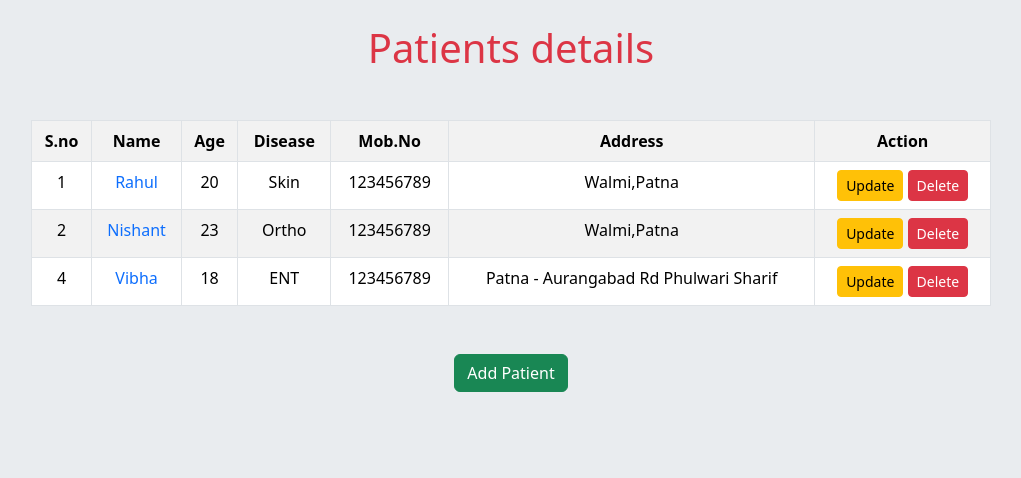
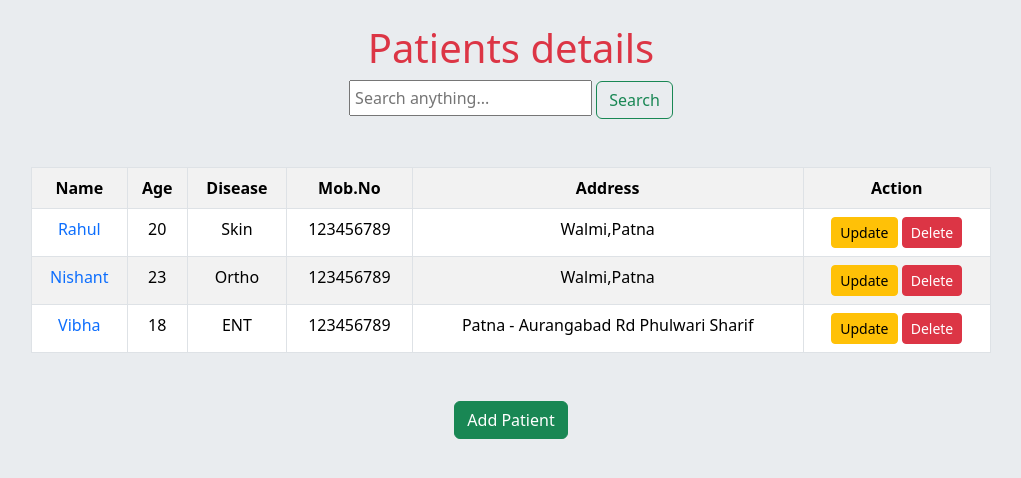
Before and after one commit to nishantkr316/Hospital-Management-System-HMS-, a Django app: page /patients/ in a window 1280 px wide. Shown: the part 75-553 px from the top of the page, without its empty margins (129-1150 px from the left). Run offline with Django 5.2, Linux system fonts and the light colour scheme; a user stored in the database is signed in; data comes from the database, SQL or seed files in the repository; both versions use the stored data as it was after the commit.

Commit message:
Add search features

```diff
--- a/HospitalManagementSystem/hospital/templates/appointment.html
+++ b/HospitalManagementSystem/hospital/templates/appointment.html
@@ -1,6 +1,11 @@
 {% extends 'base.html' %}
 {% block content %}
 <center><h1 class="text-danger">Appointments</h1>
+        <form action="" method="get">
+            <input type="text" placeholder="Search anything..." name="q" class="p-1">
+            <button class="btn btn-outline-success">Search</button>
+        </form>
+
     <table class="table w-75 table-striped table-bordered table-hover text-center my-5">
         <tr>
             <th>Doctor</th>
--- a/HospitalManagementSystem/hospital/templates/doctor.html
+++ b/HospitalManagementSystem/hospital/templates/doctor.html
@@ -1,6 +1,11 @@
 {% extends 'base.html' %}
 {% block content %}
 <center><h1 class="text-danger">Doctors details</h1>
+
+    <form action="" method="get">
+        <input type="text" placeholder="Search anything..." name="q" class="p-1">
+        <button class="btn btn-outline-success">Search</button>
+    </form>
 
     <table class="table w-75 table-striped table-bordered table-hover text-center my-5">
         <tr>
--- a/HospitalManagementSystem/hospital/templates/patapp.html
+++ b/HospitalManagementSystem/hospital/templates/patapp.html
@@ -1,6 +1,11 @@
 {% extends 'base.html' %}
 {% block content %}
     <center><h1 class="text-primary">Patient Appointments</h1></center>
+        <form action="" method="get">
+            <input type="text" placeholder="Search anything..." name="q" class="p-1">
+            <button class="btn btn-outline-success">Search</button>
+        </form>
+    </center>
     <h3>Appointments for {{ patient.name }}</h3>
     <table class="table table-striped table-bordered table-hover text-center">
         <tr>
--- a/HospitalManagementSystem/hospital/templates/patient.html
+++ b/HospitalManagementSystem/hospital/templates/patient.html
@@ -2,8 +2,11 @@
 {% block content %}
     <center>
         <h1 class="text-danger">Patients details</h1>
+        <form action="" method="get">
+            <input type="text" placeholder="Search anything..." name="q" class="p-1">
+            <button class="btn btn-outline-success">Search</button>
+        </form>
         <table  class="table w-75 table-striped table-bordered  table-hover text-center my-5">
-            <th>S.no</th>
             <th>Name</th>
             <th>Age</th>
             <th>Disease</th>
@@ -13,7 +16,6 @@
 
             {% for patient in patients %}
                 <tr>
-                    <td>{{ patient.id }}</td>
                     <td><a href="{% url 'patient_appointments' patient.id %}" class="text-decoration-none">{{ patient.name }}</a></td>
                     <td>{{ patient.age }}</td>
                     <td>{{ patient.disease }}</td>
--- a/HospitalManagementSystem/hospital/views.py
+++ b/HospitalManagementSystem/hospital/views.py
@@ -5,6 +5,7 @@ from django.contrib.auth.models import User
 from django.contrib.auth import authenticate, login, logout
 from django.contrib.auth.decorators import login_required
 from django.contrib import messages
+from django.db.models import Q
 
 # Create your views here.
 #home view
@@ -14,18 +15,22 @@ def home_view(request):
 
 
 #doctor view
-
 @login_required
 def doctor_view(request):
     doctors = Doctor.objects.all()
+    query = request.GET.get('q')
+    if query:
+        doctors = doctors.filter(Q(name__icontains=query) | Q(special__icontains=query))
     return render(request,'doctor.html',{'doctors':doctors})
 
 
-#patient view
-
+#patient view'
 @login_required
 def patient_view(request):
     patients = Patient.objects.all()
+    query = request.GET.get('q')
+    if query:
+        patients = patients.filter(Q(name__icontains=query) | Q(disease__icontains=query))
     return render(request,'patient.html',{'patients':patients})
 
 
@@ -36,11 +41,13 @@ def about_view(request):
     return render(request,'about.html')
 
 #doctor appointment view
-
 @login_required
 def doctor_appointment_view(request,id):
     doctor = Doctor.objects.get(id=id)
     appointments = doctor.appointments.all()
+    query = request.GET.get('q')
+    if query:
+        appointments = appointments.filter(Q(patient__name__icontains=query) | Q(date__icontains=query))
     return render(request,'docapp.html',{'doctor':doctor,'appointments':appointments})
 
 #patient appointment view
@@ -49,6 +56,9 @@ def doctor_appointment_view(request,id):
 def patient_appointment_view(request,id):
     patient = Patient.objects.get(id=id)
     appointments = patient.appointments.all()
+    query = request.GET.get('q')
+    if query:
+        appointments = appointments.filter(Q(doctor__name__icontains=query) | Q(date__icontains=query))
     return render(request,'patapp.html',{'patient':patient,'appointments':appointments})
 
 
@@ -154,6 +164,9 @@ def add_appointment_view(request):
 @login_required
 def appointments_view(request):
     appointments = Appointment.objects.all()
+    query = request.GET.get('q')
+    if query:
+        appointments = appointments.filter(Q(doctor__name__icontains=query) | Q(patient__name__icontains=query) | Q(date__icontains=query))
     return render(request,'appointment.html',{'appointments':appointments})
 
 
```
Also changed, not shown: HospitalManagementSystem/hospital/templates/docapp.html (+7 -1 lines), HospitalManagementSystem/db.sqlite3.
